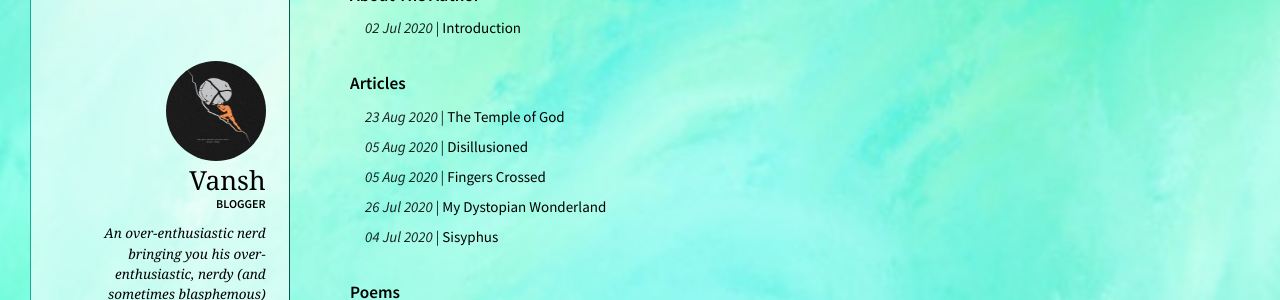
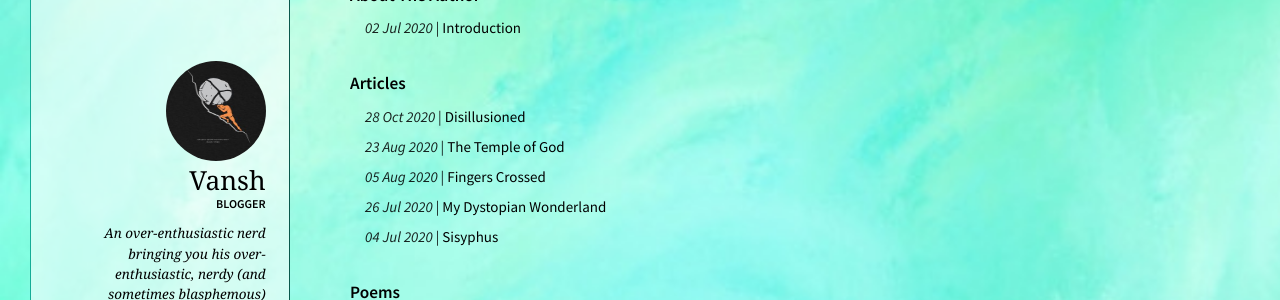
Before and after one commit to Vansh921/Website, a Jekyll site: the page built from categories.html, in a window 1280 px wide. Shown: the part 187-487 px from the top of the page. Built offline with Jekyll 4.4.1, drawn with Linux system fonts in a browser that asks for light colours; comment, search, counter and statistics services are not loaded.

Commit message:
Update 2020-10-28-disillusioned.md

```diff
--- a/_posts/2020-10-28-disillusioned.md
+++ b/_posts/2020-10-28-disillusioned.md
@@ -2,7 +2,7 @@
 layout:     post
 title:      "Disillusioned"
 description: "A brief tour through Magic, Reality and Illusions, paired with a slight detour into Nihilism."
-date:       2020-08-05 0:10:00
+date:       2020-10-28 0:10:00
 author:     "Vansh"
 permalink: /:title/
 category: "Articles"
```
